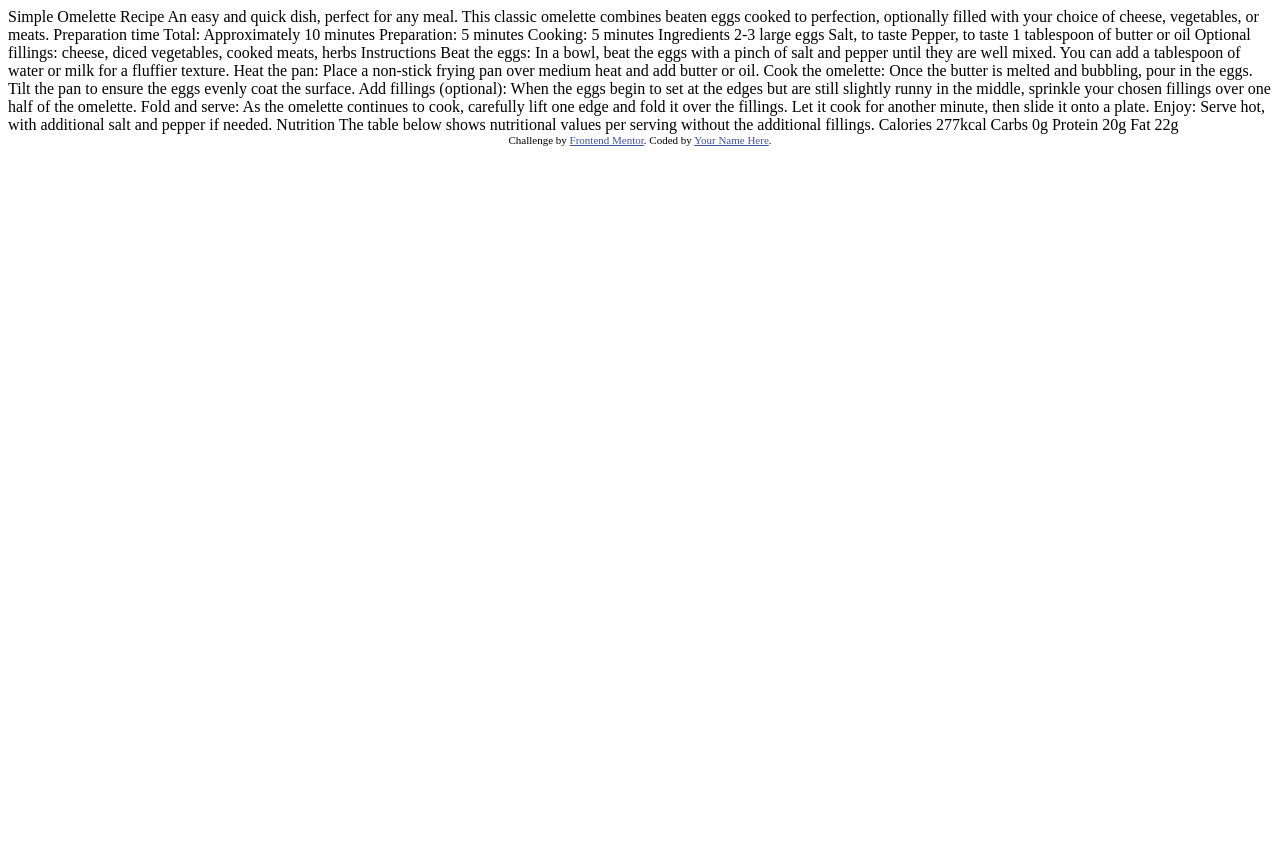
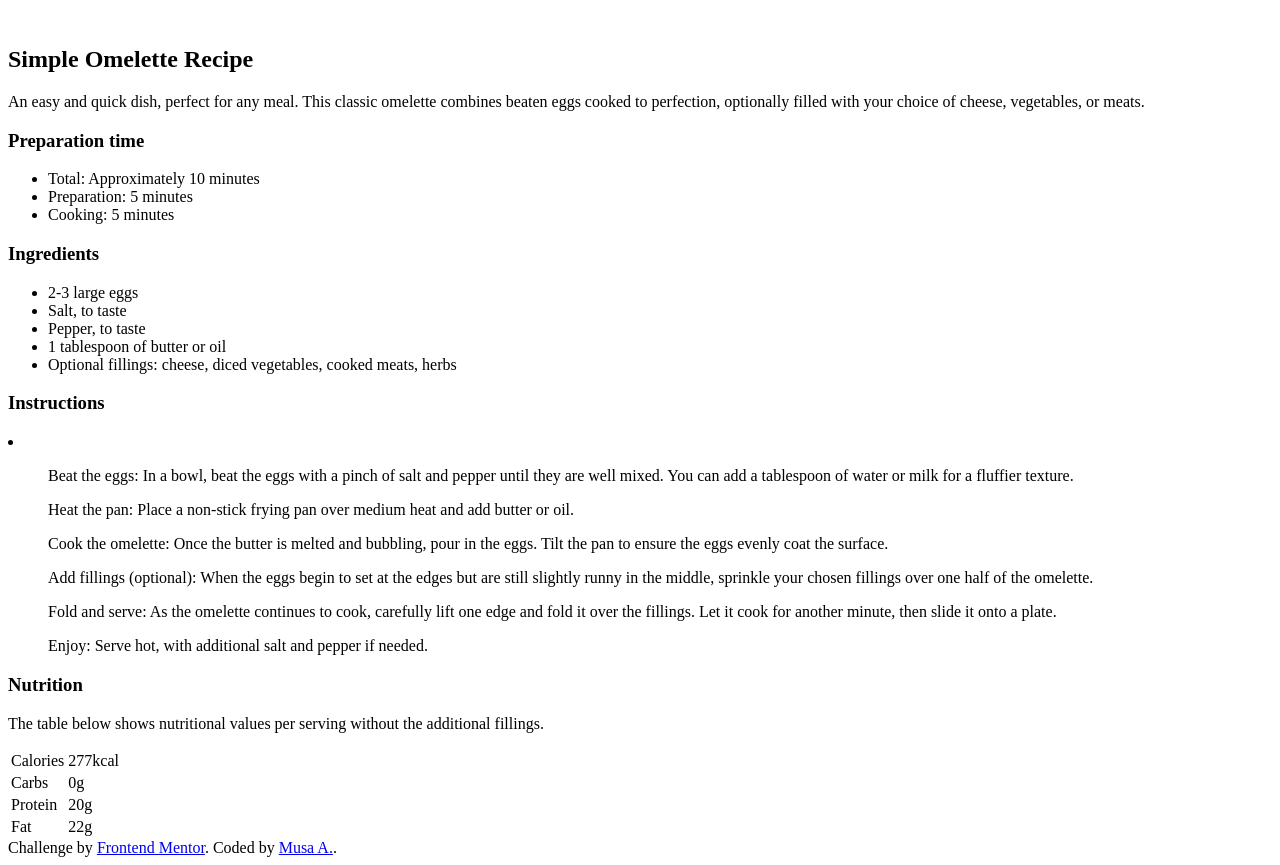
Before and after one commit to abu-bilaall/simple-omelette-recipe, a plain HTML site: page index.html in a window 1280 px wide. Before the commit the page ends 800 px from the top, so only its background shows below. Drawn offline with Linux system fonts and the light colour scheme.

Commit message:
Structure document with semantic elements

```diff
--- a/index.html
+++ b/index.html
@@ -1,77 +1,91 @@
 <!DOCTYPE html>
 <html lang="en">
+
 <head>
   <meta charset="UTF-8">
-  <meta name="viewport" content="width=device-width, initial-scale=1.0"> <!-- displays site properly based on user's device -->
+  <meta name="viewport" content="width=device-width, initial-scale=1.0">
+  <link rel="icon" type="image/png" sizes="32x32" href="./assets/images/favicon-32x32.png">
+  <title>Frontend Mentor | Recipe page</title>
+</head>
 
-  <link rel="icon" type="image/png" sizes="32x32" href="./assets/images/favicon-32x32.png">
+<body>
+  <article>
+    <header>
+      <div class="omelette-picture-header">
+        <img src="" alt="">
+      </div>
+      <h1>Simple Omelette Recipe</h1>
+    </header>
 
-  <title>Frontend Mentor | Recipe page</title>
+    <p>
+      An easy and quick dish, perfect for any meal. This classic omelette combines beaten eggs cooked
+      to perfection, optionally filled with your choice of cheese, vegetables, or meats.
+    </p>
 
-  <!-- Feel free to remove these styles or customise in your own stylesheet 👍 -->
-  <style>
-    .attribution { font-size: 11px; text-align: center; }
-    .attribution a { color: hsl(228, 45%, 44%); }
-  </style>
-</head>
-<body>
+    <section class="preparation">
+      <h3>Preparation time</h3>
+      <ul>
+        <li>Total: Approximately 10 minutes</li>
+        <li>Preparation: 5 minutes</li>
+        <li>Cooking: 5 minutes</li>
+      </ul>
+    </section>
 
-  Simple Omelette Recipe
+    <section class="ingredients">
+      <h3>Ingredients</h3>
+      <ul>
+        <li>2-3 large eggs</li>
+        <li>Salt, to taste</li>
+        <li>Pepper, to taste</li>
+        <li>1 tablespoon of butter or oil</li>
+        <li>Optional fillings: cheese, diced vegetables, cooked meats, herbs</li>
+      </ul>
+    </section>
 
-  An easy and quick dish, perfect for any meal. This classic omelette combines beaten eggs cooked
-  to perfection, optionally filled with your choice of cheese, vegetables, or meats.
+    <section class="instructions">
+      <h3>Instructions</h3>
+      <li>
+        <ol>Beat the eggs: In a bowl, beat the eggs with a pinch of salt and pepper until they are well mixed.
+          You can add a tablespoon of water or milk for a fluffier texture.</ol>
+        <ol>Heat the pan: Place a non-stick frying pan over medium heat and add butter or oil.</ol>
+        <ol>Cook the omelette: Once the butter is melted and bubbling, pour in the eggs. Tilt the pan to ensure
+          the eggs evenly coat the surface.</ol>
+        <ol>Add fillings (optional): When the eggs begin to set at the edges but are still slightly runny in the
+          middle, sprinkle your chosen fillings over one half of the omelette.</ol>
+        <ol>Fold and serve: As the omelette continues to cook, carefully lift one edge and fold it over the
+          fillings. Let it cook for another minute, then slide it onto a plate.</ol>
+        <ol>Enjoy: Serve hot, with additional salt and pepper if needed.</ol>
+      </li>
+    </section>
 
-  Preparation time
+    <section class="nutrition">
+      <h3>Nutrition</h3>
+      <p>The table below shows nutritional values per serving without the additional fillings.</p>
+      <table>
+        <tr>
+          <td>Calories</td>
+          <td>277kcal</td>
+        </tr>
+        <tr>
+          <td>Carbs</td>
+          <td>0g</td>
+        </tr>
+        <tr>
+          <td>Protein</td>
+          <td>20g</td>
+        </tr>
+        <tr>
+          <td>Fat</td>
+          <td>22g</td>
+        </tr>
+      </table>
+    </section>
+  </article>
 
-  Total: Approximately 10 minutes
-  Preparation: 5 minutes
-  Cooking: 5 minutes
+  <footer class="attribution">
+    Challenge by <a href="https://www.frontendmentor.io?ref=challenge" target="_blank">Frontend Mentor</a>.
+    Coded by <a href="#" target="_blank">Musa A.</a>.
+  </footer>
+</body>
 
-  Ingredients
-
-  2-3 large eggs
-  Salt, to taste
-  Pepper, to taste
-  1 tablespoon of butter or oil
-  Optional fillings: cheese, diced vegetables, cooked meats, herbs
-
-  Instructions
-
-  Beat the eggs: In a bowl, beat the eggs with a pinch of salt and pepper until they are well mixed.
-  You can add a tablespoon of water or milk for a fluffier texture.
-
-  Heat the pan: Place a non-stick frying pan over medium heat and add butter or oil.
-
-  Cook the omelette: Once the butter is melted and bubbling, pour in the eggs. Tilt the pan to ensure
-  the eggs evenly coat the surface.
-
-  Add fillings (optional): When the eggs begin to set at the edges but are still slightly runny in the
-  middle, sprinkle your chosen fillings over one half of the omelette.
-
-  Fold and serve: As the omelette continues to cook, carefully lift one edge and fold it over the
-  fillings. Let it cook for another minute, then slide it onto a plate.
-
-  Enjoy: Serve hot, with additional salt and pepper if needed.
-
-  Nutrition
-
-  The table below shows nutritional values per serving without the additional fillings.
-
-  Calories
-  277kcal
-
-  Carbs
-  0g
-
-  Protein
-  20g
-
-  Fat
-  22g
-
-  <div class="attribution">
-    Challenge by <a href="https://www.frontendmentor.io?ref=challenge" target="_blank">Frontend Mentor</a>.
-    Coded by <a href="#">Your Name Here</a>.
-  </div>
-</body>
 </html>
```
